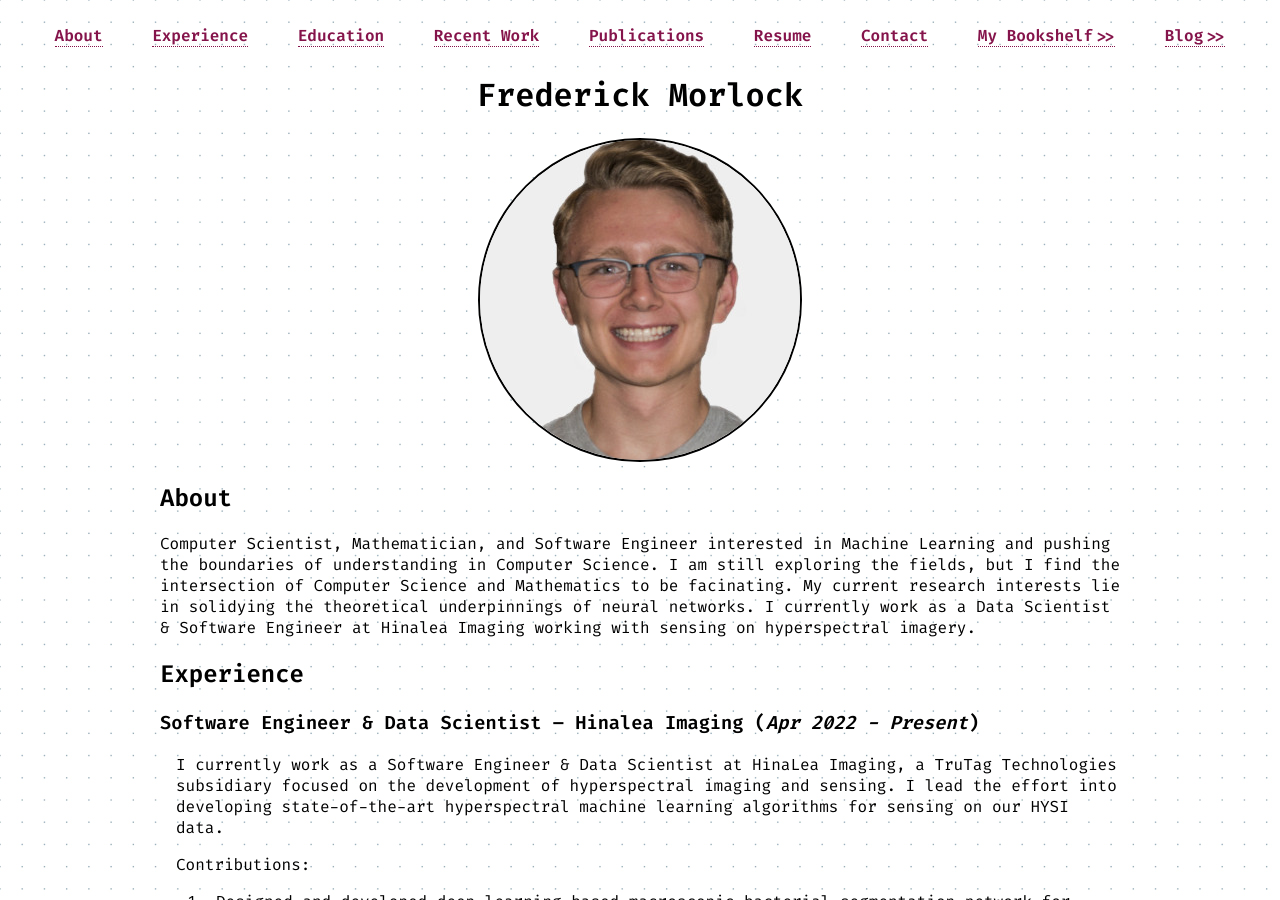
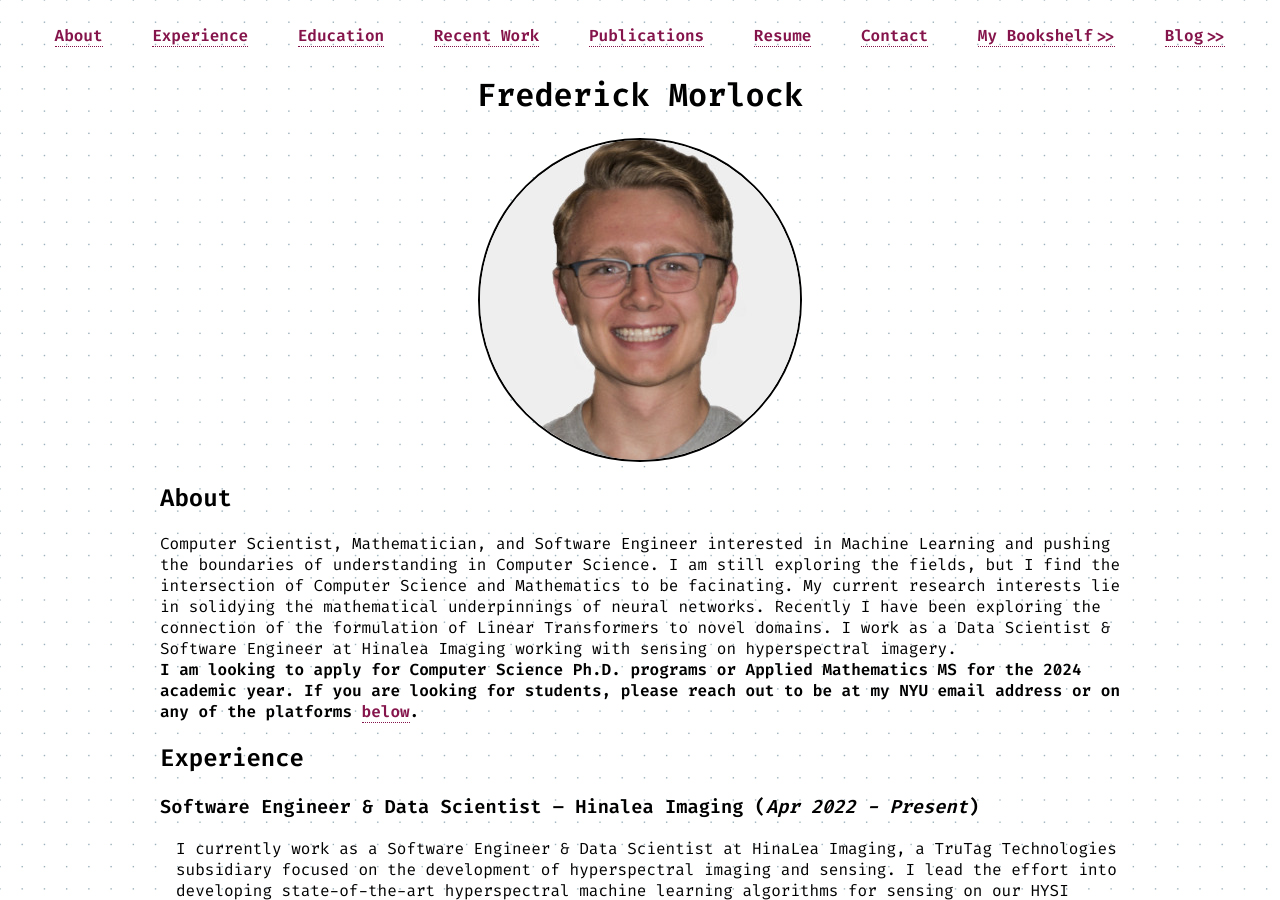
Before and after one commit to FrederickGeek8/freddy.us, a Jekyll site: the page built from index.html, in a window 1280 px wide and 900 px high. Built offline with Jekyll 4.4.1, drawn with Linux system fonts in a browser that asks for light colours.

```diff
--- a/index.html
+++ b/index.html
@@ -64,9 +64,18 @@
         Machine Learning and pushing the boundaries of understanding in Computer
         Science. I am still exploring the fields, but I find the intersection of
         Computer Science and Mathematics to be facinating. My current research
-        interests lie in solidying the theoretical underpinnings of neural
-        networks. I currently work as a Data Scientist & Software Engineer at
-        Hinalea Imaging working with sensing on hyperspectral imagery.
+        interests lie in solidying the mathematical underpinnings of neural
+        networks. Recently I have been exploring the connection of the
+        formulation of Linear Transformers to novel domains. I work as a Data
+        Scientist & Software Engineer at Hinalea Imaging working with sensing on
+        hyperspectral imagery.
+        <br />
+        <b
+          >I am looking to apply for Computer Science Ph.D. programs or Applied
+          Mathematics MS for the 2024 academic year. If you are looking for
+          students, please reach out to be at my NYU email address or on any of
+          the platforms <a href="#contact">below</a>.
+        </b>
       </p>
       <h2 id="experience">Experience</h2>
       <h3>
```
Also changed, not shown: bookshelf.html (+15 -1 lines).
